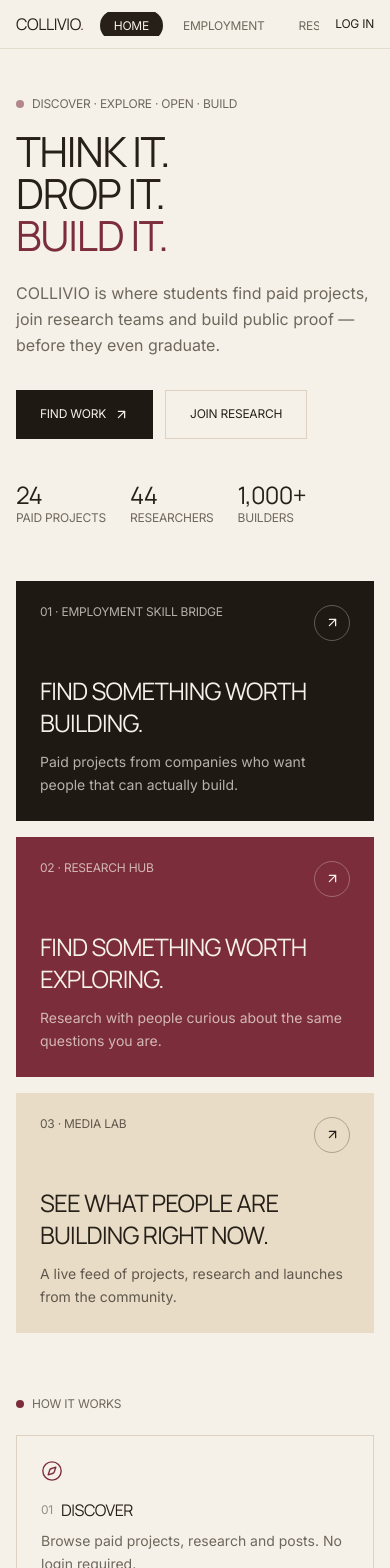
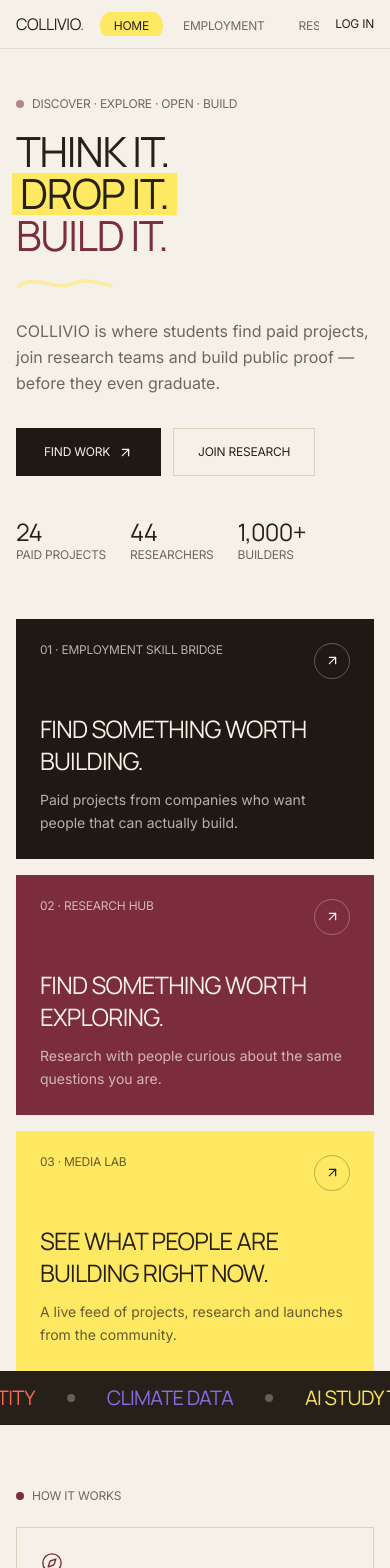
Before and after one commit to praagatii/collivio, a Next.js app: page / in a window 390 px wide. Shown: the top 1568 px of the page. Built offline with nearby package versions, Linux system fonts and the light colour scheme.

Commit message:
Add aardvark-style fun: lemon nav pill, elastic pop-ins, squash-flip buttons, count-up stats, scribble draw-loop, skate stickers, idle ticker, hue-popped cards

```diff
--- a/src/app/globals.css
+++ b/src/app/globals.css
@@ -11,6 +11,11 @@
   --tan: #e8dcc6;
   --deep: #1e1a13;
   --blue: #3e7cb1;
+  --lemon: #ffe862;
+  --sky: #37ace8;
+  --mint: #7bd88f;
+  --coral: #ff6b57;
+  --grape: #8a6fe8;
 }
 
 @theme inline {
@@ -24,6 +29,11 @@
   --color-tan: var(--tan);
   --color-deep: var(--deep);
   --color-blue: var(--blue);
+  --color-lemon: var(--lemon);
+  --color-sky: var(--sky);
+  --color-mint: var(--mint);
+  --color-coral: var(--coral);
+  --color-grape: var(--grape);
   --font-sans: var(--font-inter);
   --font-display: var(--font-manrope);
 }
@@ -43,8 +53,8 @@ body {
 }
 
 ::selection {
-  background: var(--accent);
-  color: var(--paper);
+  background: var(--lemon);
+  color: var(--ink);
 }
 
 @layer components {
@@ -133,6 +143,20 @@ body {
     break-inside: avoid;
     margin-bottom: 1.25rem;
   }
+
+  .animate-marquee {
+    animation: cmarquee 26s linear infinite;
+    will-change: transform;
+  }
+
+  @keyframes cmarquee {
+    from {
+      transform: translateX(0);
+    }
+    to {
+      transform: translateX(-50%);
+    }
+  }
 }
 
 @media (pointer: fine) {
@@ -146,6 +170,9 @@ body {
 @media (prefers-reduced-motion: reduce) {
   html {
     scroll-behavior: auto;
+  }
+  .animate-marquee {
+    animation: none;
   }
   .mask-inner,
   .js .mask-inner,
--- a/src/app/page.tsx
+++ b/src/app/page.tsx
@@ -4,6 +4,7 @@ import {
   ProductBanners,
   HowItWorks,
   SkillScroller,
+  Ticker,
 } from "@/components/home";
 import { ProjectCard, ResearchCard, ProfileCard } from "@/components/cards";
 import { Button, SectionHeader, Arrow } from "@/components/primitives";
@@ -14,6 +15,7 @@ export default function Home() {
     <div>
       <Hero />
       <ProductBanners />
+      <Ticker />
       <HowItWorks />
       <SkillScroller />
 
--- a/src/components/cards.tsx
+++ b/src/components/cards.tsx
@@ -6,6 +6,20 @@ import { ArrowUpRight, Users, Sparkles, ChevronRight } from "lucide-react";
 import type { Project, Research, Student, FeedPost } from "@/data/mock";
 import { useNav } from "@/components/providers";
 import { Avatar, Badge, VerifiedIcon } from "@/components/primitives";
+
+const HUES: Record<string, string> = {
+  lemon: "bg-lemon text-ink",
+  sky: "bg-sky text-ink",
+  mint: "bg-mint text-ink",
+  coral: "bg-coral text-ink",
+  grape: "bg-grape text-ink",
+};
+const HUE_SEQ = ["lemon", "sky", "mint", "coral", "grape"];
+const hueFor = (id: string) => {
+  let h = 0;
+  for (let i = 0; i < id.length; i++) h = (h * 31 + id.charCodeAt(i)) >>> 0;
+  return HUE_SEQ[h % HUE_SEQ.length];
+};
 
 export function ProjectCard({
   project,
@@ -43,7 +57,7 @@ export function ProjectCard({
             />
             <div className="absolute left-3 top-3 flex gap-2">
               <Badge tone="paper">{project.category}</Badge>
-              <Badge tone="accent">{project.amount}</Badge>
+              <Badge tone="lemon">{project.amount}</Badge>
             </div>
           </div>
           <div className="mt-4 flex items-center justify-between gap-3">
@@ -78,7 +92,7 @@ export function ProjectCard({
               loading={eager ? "eager" : "lazy"}
               className="h-full w-full object-cover transition-transform duration-700 ease-out group-hover:scale-[1.07]"
             />
-            <span className="absolute bottom-3 left-3 grid h-9 w-9 place-items-center rounded-full bg-canvas text-ink transition-all duration-300 group-hover:bg-accent group-hover:text-canvas">
+            <span className={`absolute bottom-3 left-3 grid h-9 w-9 place-items-center rounded-full ${HUES[hueFor(project.id)]} transition-all duration-300 group-hover:bg-ink group-hover:text-canvas`}>
               <ArrowUpRight size={16} />
             </span>
           </div>
@@ -217,11 +231,11 @@ export function ResearchCard({
                 ))}
               </div>
               <div className="flex items-center gap-3">
-                <Badge tone={item.open ? "soft" : "line"}>
-                  <Users size={11} />
-                  {item.open ? `${item.spotsOpen} SPOTS OPEN` : "TEAM COMPLETE"}
-                </Badge>
-                <span className="grid h-10 w-10 place-items-center rounded-full bg-ink text-canvas transition-colors duration-300 group-hover:bg-accent">
+                <Badge tone={item.open ? "lemon" : "line"}>
+                <Users size={11} />
+                {item.open ? `${item.spotsOpen} SPOTS OPEN` : "TEAM COMPLETE"}
+              </Badge>
+                <span className={`grid h-10 w-10 place-items-center rounded-full ${HUES[hueFor(item.id)]} transition-colors duration-300 group-hover:bg-deep`}>
                   <ArrowUpRight size={16} />
                 </span>
               </div>
@@ -366,7 +380,7 @@ export function MediaPost({
           )}
         </div>
         {post.kind === "project" && (
-          <span className="absolute right-4 top-4 grid h-10 w-10 place-items-center rounded-full bg-accent text-canvas opacity-0 transition-all duration-300 group-hover:opacity-100">
+          <span className={`absolute right-4 top-4 grid h-10 w-10 place-items-center rounded-full ${HUES[hueFor(post.id)]} opacity-0 transition-all duration-300 group-hover:opacity-100`}>
             <Sparkles size={15} />
           </span>
         )}
--- a/src/components/home.tsx
+++ b/src/components/home.tsx
@@ -12,6 +12,9 @@ import {
   Radio,
 } from "lucide-react";
 import { students, skillGroups } from "@/data/mock";
+import { Avatar, CountUp, Scribble, Skate, SquashButton } from "@/components/primitives";
+
+const HUECLASSES = ["text-sky", "text-mint", "text-coral", "text-grape", "text-lemon"];
 
 export function Hero() {
   return (
@@ -35,10 +38,11 @@ export function Hero() {
         >
           Think it.
           <br />
-          Drop it.
+          <span className="bg-lemon -mx-1 inline-block px-2">Drop it.</span>
           <br />
           <span className="text-accent">Build it.</span>
         </motion.h1>
+        <Scribble className="mt-4 w-44 md:w-60" />
         <motion.p
           initial={{ opacity: 0, y: 18 }}
           animate={{ opacity: 1, y: 0 }}
@@ -54,21 +58,11 @@ export function Hero() {
           transition={{ duration: 0.6, delay: 0.35 }}
           className="mt-8 flex flex-wrap gap-3"
         >
-          <Link
-            href="/employment-skill-bridge"
-            data-cur
-            className="group inline-flex items-center gap-2 bg-deep px-6 py-4 label text-canvas transition-colors hover:bg-ink"
-          >
-            FIND WORK{" "}
-            <ArrowUpRight
-              size={15}
-              className="transition-transform duration-300 group-hover:translate-x-0.5 group-hover:-translate-y-0.5"
-            />
-          </Link>
+          <SquashButton href="/employment-skill-bridge" text="FIND WORK" variant="deep" />
           <Link
             href="/research-hub"
             data-cur
-            className="inline-flex items-center gap-2 border border-line px-6 py-4 label text-ink transition-colors hover:border-ink"
+            className="inline-flex items-center gap-2 border border-line px-6 py-4 label text-ink transition-colors hover:border-accent hover:text-accent"
           >
             JOIN RESEARCH
           </Link>
@@ -80,13 +74,15 @@ export function Hero() {
           className="mt-10 flex items-center gap-6"
         >
           {[
-            ["24", "PAID PROJECTS"],
-            ["44", "RESEARCHERS"],
-            ["1,000+", "BUILDERS"],
-          ].map(([n, k]) => (
-            <div key={k}>
-              <div className="disp text-2xl text-ink">{n}</div>
-              <div className="label text-ink-soft">{k}</div>
+            ["PAID PROJECTS", 24, ""],
+            ["RESEARCHERS", 44, ""],
+            ["BUILDERS", 1000, "+"],
+          ].map(([k, n, s]) => (
+            <div key={k as string}>
+              <div className="disp text-2xl text-ink">
+                <CountUp value={n as number} suffix={s as string} />
+              </div>
+              <div className="label text-ink-soft">{k as string}</div>
             </div>
           ))}
         </motion.div>
@@ -136,25 +132,45 @@ function Collage() {
         style={{ aspectRatio: "4/3" }}
       />
       <motion.div
-        initial={{ opacity: 0, scale: 0.9 }}
-        animate={{ opacity: 1, scale: 1 }}
-        transition={{ duration: 0.5, delay: 0.7 }}
-        className="absolute left-0 top-4 flex items-center gap-3 border border-line bg-canvas px-4 py-3"
+        initial={{ opacity: 0, scale: 0.55, rotate: -8 }}
+        animate={{ opacity: 1, scale: 1, rotate: 0 }}
+        transition={{ type: "spring", stiffness: 240, damping: 13, delay: 0.7 }}
+        className="absolute left-0 top-4"
       >
-        <img src={s.avatar} alt="" className="h-9 w-9 rounded-full object-cover" />
+        <Skate rest={-4}>
+          <div className="flex items-center gap-3 border border-line bg-canvas px-4 py-3">
+            <Avatar src={s.avatar} name={s.name} size={34} />
             <div>
               <div className="label text-ink">{s.name}</div>
               <div className="label text-ink-soft">JUST SHIPPED A PROJECT</div>
             </div>
+          </div>
+        </Skate>
       </motion.div>
       <motion.div
-        initial={{ opacity: 0, scale: 0.9 }}
-        animate={{ opacity: 1, scale: 1 }}
-        transition={{ duration: 0.5, delay: 0.9 }}
-        className="absolute bottom-0 left-[6%] flex items-center gap-2 border border-line bg-accent px-4 py-3 text-canvas"
+        initial={{ opacity: 0, scale: 0.55, rotate: 8 }}
+        animate={{ opacity: 1, scale: 1, rotate: 0 }}
+        transition={{ type: "spring", stiffness: 240, damping: 13, delay: 0.9 }}
+        className="absolute bottom-0 left-[6%]"
       >
+        <Skate rest={3}>
+          <div className="flex items-center gap-2 border border-line bg-accent px-4 py-3 text-canvas">
             <Radio size={14} />
             <span className="label">12 COLLABORATORS LIVE</span>
+          </div>
+        </Skate>
+      </motion.div>
+      <motion.div
+        initial={{ opacity: 0, scale: 0.4, rotate: -14 }}
+        animate={{ opacity: 1, scale: 1, rotate: 0 }}
+        transition={{ type: "spring", stiffness: 300, damping: 11, delay: 1.05 }}
+        className="absolute right-0 bottom-[16%]"
+      >
+        <Skate rest={-6}>
+          <div className="border border-deep bg-lemon px-4 py-2.5 label text-ink">
+            ₹12,000 PAID · SHIP THIS WEEK
+          </div>
+        </Skate>
       </motion.div>
     </div>
   );
@@ -181,13 +197,42 @@ export function ProductBanners() {
       />
       <BannerLink
         href="/media-lab"
-        bg="bg-tan"
+        bg="bg-lemon"
         fg="text-ink"
         kicker="03 · MEDIA LAB"
         title="See what people are building right now."
         sub="A live feed of projects, research and launches from the community."
       />
     </section>
+  );
+}
+
+const TICKER_WORDS = [
+  "PAID PROJECTS",
+  "RESEARCH TEAMS",
+  "BRAND IDENTITY",
+  "CLIMATE DATA",
+  "AI STUDY TOOLS",
+  "URBAN RESEARCH",
+  "SOCIAL CAMPAIGNS",
+  "FOOD SYSTEMS",
+  "PRODUCT UX",
+  "YOUTH CULTURE",
+];
+
+export function Ticker() {
+  const words = [...TICKER_WORDS, ...TICKER_WORDS];
+  return (
+    <div className="w-full overflow-hidden border-y border-deep/80 bg-ink py-3 text-canvas">
+      <div className="flex w-max animate-marquee items-center gap-8 whitespace-nowrap px-4">
+        {words.map((w, i) => (
+          <span key={i} className="flex items-center gap-8">
+            <span className={`disp text-xl ${HUECLASSES[i % HUECLASSES.length]}`}>{w}</span>
+            <span className="h-2 w-2 rounded-full bg-canvas/30" />
+          </span>
+        ))}
+      </div>
+    </div>
   );
 }
 
@@ -252,10 +297,10 @@ export function HowItWorks() {
         {steps.map((s, i) => (
           <motion.div
             key={s.t}
-            initial={{ opacity: 0, y: 20 }}
-            whileInView={{ opacity: 1, y: 0 }}
+            initial={{ opacity: 0, y: 24, rotate: i % 2 ? 2 : -2 }}
+            whileInView={{ opacity: 1, y: 0, rotate: 0 }}
             viewport={{ once: true, margin: "-40px" }}
-            transition={{ duration: 0.5, delay: i * 0.08 }}
+            transition={{ type: "spring", stiffness: 260, damping: 17, delay: i * 0.07 }}
             className="group bg-canvas p-6"
           >
             <s.icon
@@ -291,12 +336,14 @@ export function SkillScroller() {
         </Link>
       </div>
       <div className="scrub-x -mx-4 mt-5 flex gap-2 overflow-x-auto px-4 md:px-0">
-        {work.map((s) => (
+        {work.map((s, i) => (
           <Link
             key={s}
             href="/employment-skill-bridge"
             data-cur
-            className="shrink-0 border border-line px-4 py-2.5 label text-ink-soft transition-colors duration-300 hover:border-ink hover:bg-ink hover:text-canvas"
+            className={`shrink-0 border border-line px-4 py-2.5 label text-ink-soft transition-all duration-300 hover:border-ink hover:bg-ink hover:text-canvas ${
+              ["-rotate-1", "rotate-1", "rotate-2", "-rotate-2", "rotate-0"][i % 5]
+            }`}
           >
             {s.toUpperCase()}
           </Link>
--- a/src/components/nav.tsx
+++ b/src/components/nav.tsx
@@ -32,13 +32,13 @@ export default function Nav() {
                   href={l.href}
                   data-cur
                   className={`relative whitespace-nowrap rounded-full px-3.5 py-2 label transition-colors duration-300 ${
-                    active ? "text-canvas" : "text-ink-soft hover:text-ink"
+                    active ? "text-ink" : "text-ink-soft hover:text-ink"
                   }`}
                 >
                   {active && (
                     <motion.span
                       layoutId="nav-pill"
-                      className="absolute inset-0 rounded-full bg-ink"
+                      className="absolute inset-0 rounded-full bg-lemon"
                       transition={{ type: "spring", stiffness: 400, damping: 32 }}
                     />
                   )}
--- a/src/components/primitives.tsx
+++ b/src/components/primitives.tsx
@@ -1,8 +1,14 @@
 "use client";
 
+import { useEffect, useRef, useState } from "react";
 import Link from "next/link";
-import { motion } from "framer-motion";
+import { motion, useAnimation } from "framer-motion";
 import { ArrowUpRight } from "lucide-react";
+
+const clamp = (n: number, min: number, max: number) =>
+  Math.min(max, Math.max(min, n));
+
+const MotionLink = motion.create(Link);
 
 export function Avatar({
   src,
@@ -34,7 +40,7 @@ export function Badge({
   className = "",
 }: {
   children: React.ReactNode;
-  tone?: "line" | "accent" | "soft" | "paper" | "tan" | "deep";
+  tone?: "line" | "accent" | "soft" | "paper" | "tan" | "deep" | "lemon" | "sky" | "mint" | "coral" | "grape";
   className?: string;
 }) {
   const tones: Record<string, string> = {
@@ -44,6 +50,11 @@ export function Badge({
     paper: "border-paper bg-paper text-ink",
     tan: "border-tan bg-tan/70 text-ink",
     deep: "border-deep bg-deep text-canvas",
+    lemon: "border-lemon bg-lemon text-ink",
+    sky: "border-sky bg-sky text-ink",
+    mint: "border-mint bg-mint text-ink",
+    coral: "border-coral bg-coral text-ink",
+    grape: "border-grape bg-grape text-ink",
   };
   return (
     <span
@@ -178,6 +189,219 @@ export function SectionHeader({
   );
 }
 
+export function CountUp({
+  value,
+  suffix = "",
+  className = "",
+}: {
+  value: number;
+  suffix?: string;
+  className?: string;
+}) {
+  const [v, setV] = useState(0);
+  const ref = useRef<HTMLSpanElement>(null);
+  useEffect(() => {
+    const el = ref.current;
+    if (!el) return;
+    const io = new IntersectionObserver(([e]) => {
+      if (!e.isIntersecting) return;
+      io.disconnect();
+      const start = performance.now();
+      const dur = 1100;
+      const tick = (t: number) => {
+        const p = Math.min(1, (t - start) / dur);
+        setV(Math.round(value * (1 - Math.pow(1 - p, 3))));
+        if (p < 1) requestAnimationFrame(tick);
+      };
+      requestAnimationFrame(tick);
+    }, { threshold: 0.4 });
+    io.observe(el);
+    return () => io.disconnect();
+  }, [value]);
+  return (
+    <span ref={ref} className={className}>
+      {v >= 1000 ? v.toLocaleString("en-US") : v}
+      {suffix}
+    </span>
+  );
+}
+
+export function SquashButton({
+  href,
+  onClick,
+  text,
+  variant = "deep",
+  className = "",
+  arrow = true,
+  type = "button",
+}: {
+  href?: string;
+  onClick?: () => void;
+  text: string;
+  variant?: "deep" | "accent" | "lemon";
+  className?: string;
+  arrow?: boolean;
+  type?: "button" | "submit";
+}) {
+  const [hover, setHover] = useState(false);
+  const variants: Record<string, string> = {
+    deep: "bg-deep text-canvas hover:bg-ink",
+    accent: "bg-accent text-canvas hover:bg-deep",
+    lemon: "bg-lemon text-ink hover:bg-accent hover:text-canvas",
+  };
+  const chars = text.split("");
+  const cls = `inline-flex items-center justify-center overflow-hidden px-7 py-4 label ${variants[variant]} ${className}`;
+  const inner = (
+    <span className="inline-flex items-center">
+      {chars.map((c, i) => (
+        <motion.span
+          key={i}
+          className="inline-block"
+          animate={hover ? { y: [0, 8, 0], scaleY: [1, 0.16, 1] } : { y: 0, scaleY: 1 }}
+          transition={
+            hover
+              ? { duration: 0.55, ease: "easeInOut", times: [0, 0.3, 1], delay: i * 0.022 }
+              : { duration: 0.25, ease: "easeOut" }
+          }
+        >
+          {c === " " ? "\u00A0" : c}
+        </motion.span>
+      ))}
+      {arrow && (
+        <motion.span
+          animate={hover ? { x: 3, y: -3 } : { x: 0, y: 0 }}
+          transition={{ duration: 0.25 }}
+          className="ml-2 inline-block"
+        >
+          <ArrowUpRight size={15} strokeWidth={2.1} />
+        </motion.span>
+      )}
+    </span>
+  );
+  const tap = { scale: 0.96 };
+  if (href) {
+    return (
+      <MotionLink
+        href={href}
+        data-cur
+        onClick={onClick}
+        onHoverStart={() => setHover(true)}
+        onHoverEnd={() => setHover(false)}
+        whileTap={tap}
+        className={cls}
+      >
+        {inner}
+      </MotionLink>
+    );
+  }
+  return (
+    <motion.button
+      type={type}
+      data-cur
+      onClick={onClick}
+      onHoverStart={() => setHover(true)}
+      onHoverEnd={() => setHover(false)}
+      whileTap={tap}
+      className={cls}
+    >
+      {inner}
+    </motion.button>
+  );
+}
+
+export function PopIn({
+  children,
+  className = "",
+  rotate = 10,
+  y = -18,
+  scaleFrom = 0.5,
+  delay = 0,
+}: {
+  children: React.ReactNode;
+  className?: string;
+  rotate?: number;
+  y?: number;
+  scaleFrom?: number;
+  delay?: number;
+}) {
+  return (
+    <motion.div
+      initial={{ opacity: 0, scale: scaleFrom, y, rotate: -rotate }}
+      whileInView={{ opacity: 1, scale: 1, y: 0, rotate: 0 }}
+      viewport={{ once: true, margin: "-24px" }}
+      transition={{ type: "spring", stiffness: 300, damping: 15, mass: 0.85, delay }}
+      className={className}
+    >
+      {children}
+    </motion.div>
+  );
+}
+
+export function Scribble({ className = "" }: { className?: string }) {
+  return (
+    <svg viewBox="0 0 210 26" className={className} fill="none" aria-hidden>
+      <motion.path
+        d="M3 17 C 24 2 48 24 70 13 C 92 4 112 24 133 13 C 152 4 172 22 207 12"
+        stroke="var(--lemon)"
+        strokeWidth={4}
+        strokeLinecap="round"
+        initial={{ pathLength: 0, opacity: 0 }}
+        animate={{ pathLength: [0, 1, 1, 0], opacity: [0, 1, 1, 0] }}
+        transition={{ duration: 5.5, times: [0, 0.45, 0.6, 1], ease: "easeInOut", repeat: Infinity }}
+      />
+    </svg>
+  );
+}
+
+export function Skate({
+  children,
+  className = "",
+  rest = 0,
+}: {
+  children: React.ReactNode;
+  className?: string;
+  rest?: number;
+}) {
+  const controls = useAnimation();
+  const vel = useRef({ x: 0, y: 0 });
+  const last = useRef({ x: 0, y: 0 });
+  useEffect(() => {
+    last.current = { x: window.innerWidth / 2, y: window.innerHeight / 2 };
+    const onMove = (e: PointerEvent) => {
+      vel.current = { x: e.clientX - last.current.x, y: e.clientY - last.current.y };
+      last.current = { x: e.clientX, y: e.clientY };
+    };
+    window.addEventListener("pointermove", onMove);
+    return () => window.removeEventListener("pointermove", onMove);
+  }, []);
+  const onEnter = () => {
+    const { x, y } = vel.current;
+    const rot = clamp((x - y) * 2.2, -16, 16) + rest;
+    controls.start({
+      x: clamp(x * 14, -90, 90),
+      y: clamp(y * 14, -90, 90),
+      rotate: rot,
+      transition: { type: "spring", stiffness: 400, damping: 26 },
+    });
+    controls.start({
+      x: 0,
+      y: 0,
+      rotate: rest,
+      transition: { type: "spring", stiffness: 60, damping: 12, delay: 0.28 },
+    });
+  };
+  return (
+    <motion.div
+      animate={controls}
+      onMouseEnter={onEnter}
+      style={{ rotate: rest }}
+      className={`inline-block ${className}`}
+    >
+      {children}
+    </motion.div>
+  );
+}
+
 export function VerifiedIcon({ size = 14 }: { size?: number }) {
   return (
     <svg viewBox="0 0 24 24" width={size} height={size} className="fill-accent" aria-hidden>
```
Lines whose indentation alone changed are shown as unchanged.
